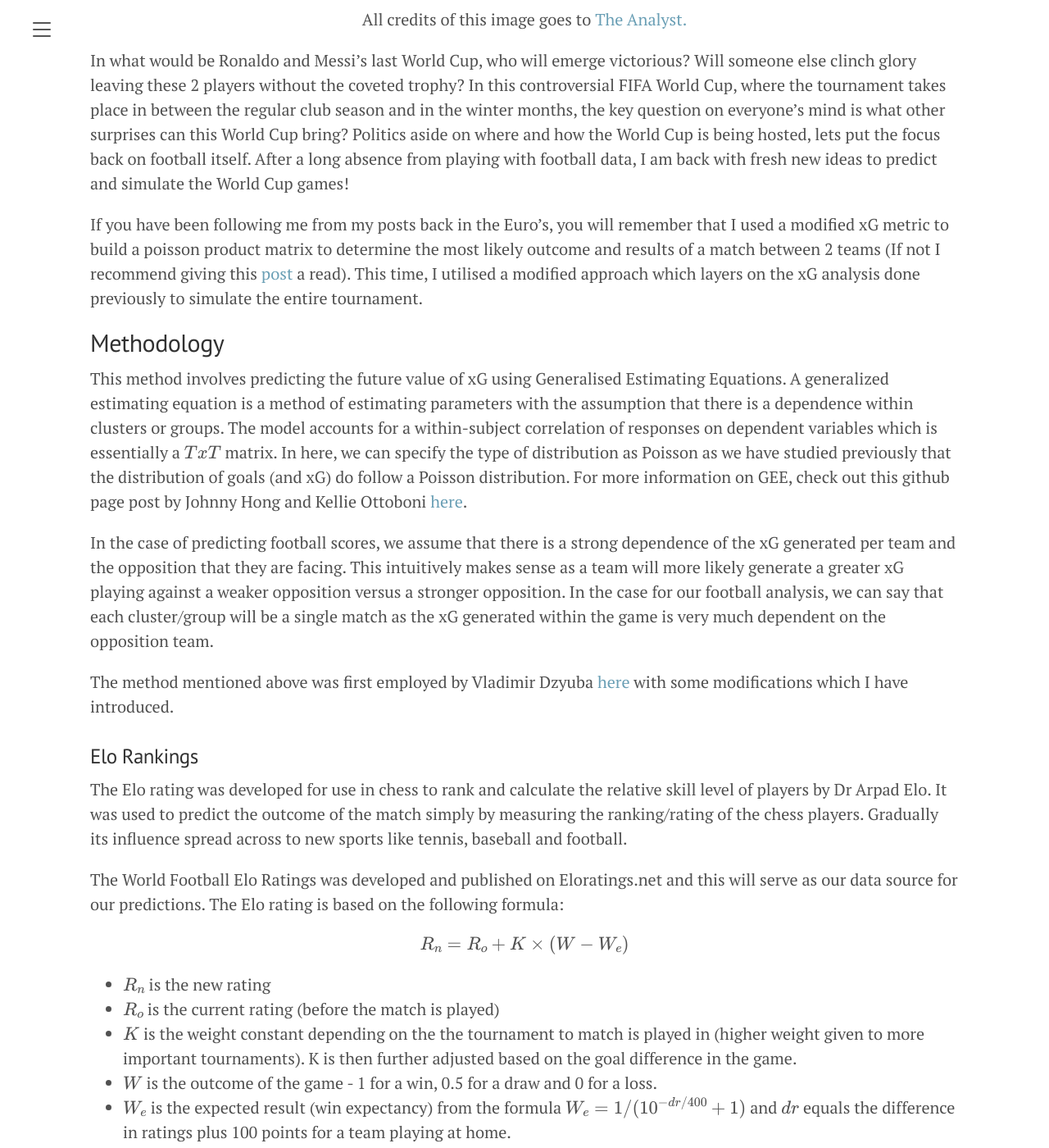
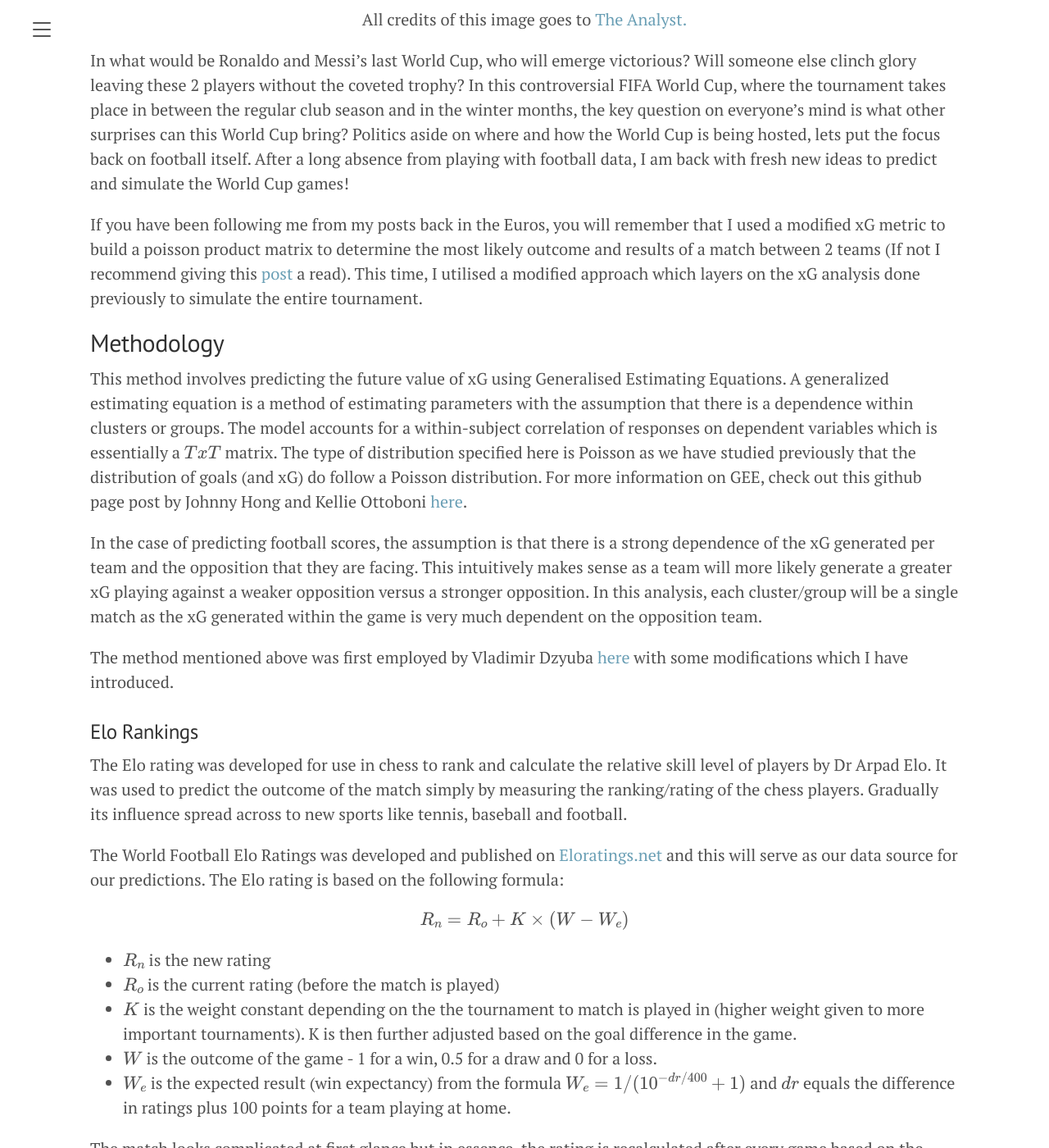
Before and after one commit to chuazy94/zy_blog_2, a Jekyll site: the page built from _posts/2022-11-18-world-cup-22-simulator.md, in a window 1280 px wide and 1400 px high, scrolled down 743 px. Shown: the whole window at 82% size. Built offline with Jekyll 4.4.1, drawn with Linux system fonts in a browser that asks for light colours; formulas are drawn with MathJax 3.

Commit message:
Fix some typos

```diff
--- a/_posts/2022-11-18-world-cup-22-simulator.md
+++ b/_posts/2022-11-18-world-cup-22-simulator.md
@@ -13,19 +13,19 @@ All credits of this image goes to <a href="https://theanalyst.com/eu/2022/11/wor
 In what would be Ronaldo and Messi’s last World Cup, who will emerge victorious? Will someone else clinch glory leaving these 2 players without the coveted trophy? In this controversial FIFA World Cup, where the tournament takes place in between the regular club season and in the winter months, the key question on everyone’s mind is what other surprises can this World Cup bring?
 Politics aside on where and how the World Cup is being hosted, lets put the focus back on football itself. After a long absence from playing with football data, I am back with fresh new ideas to predict and simulate the World Cup games!
 
-If you have been following me from my posts back in the Euro’s, you will remember that I used a modified xG metric to build a poisson product matrix to determine the most likely outcome and results of a match between 2 teams (If not I recommend giving this [post]({{ site.baseurl }}{% link _posts/2021-06-07-euros-prediction.md %}) a read).  This time, I utilised a modified approach which layers on the xG analysis done previously to simulate the entire tournament.
+If you have been following me from my posts back in the Euros, you will remember that I used a modified xG metric to build a poisson product matrix to determine the most likely outcome and results of a match between 2 teams (If not I recommend giving this [post]({{ site.baseurl }}{% link _posts/2021-06-07-euros-prediction.md %}) a read).  This time, I utilised a modified approach which layers on the xG analysis done previously to simulate the entire tournament.
 
 ## Methodology
-This method involves predicting the future value of xG using Generalised Estimating Equations. A generalized estimating equation is a method of estimating parameters with the assumption that there is a dependence within clusters or groups. The model accounts for a within-subject correlation of responses on dependent variables which is essentially a $$TxT$$ matrix. In here, we can specify the type of distribution as Poisson as we have studied previously that the distribution of goals (and xG) do follow a Poisson distribution. For more information on GEE, check out this github page post by  Johnny Hong and Kellie Ottoboni <a href="https://rlbarter.github.io/Practical-Statistics/2017/05/10/generalized-estimating-equations-gee/">here</a>.
+This method involves predicting the future value of xG using Generalised Estimating Equations. A generalized estimating equation is a method of estimating parameters with the assumption that there is a dependence within clusters or groups. The model accounts for a within-subject correlation of responses on dependent variables which is essentially a $$TxT$$ matrix. The type of distribution specified here is Poisson as we have studied previously that the distribution of goals (and xG) do follow a Poisson distribution. For more information on GEE, check out this github page post by  Johnny Hong and Kellie Ottoboni <a href="https://rlbarter.github.io/Practical-Statistics/2017/05/10/generalized-estimating-equations-gee/">here</a>.
 
-In the case of predicting football scores, we assume that there is a strong dependence of the xG generated per team and the opposition that they are facing. This intuitively makes sense as a team will more likely generate a greater xG playing against a weaker opposition versus a stronger opposition. In the case for our football analysis, we can say that each cluster/group will be a single match as the xG generated within the game is very much dependent on the opposition team.
+In the case of predicting football scores, the assumption is that there is a strong dependence of the xG generated per team and the opposition that they are facing. This intuitively makes sense as a team will more likely generate a greater xG playing against a weaker opposition versus a stronger opposition. In this analysis,  each cluster/group will be a single match as the xG generated within the game is very much dependent on the opposition team.
 
 The method mentioned above was first employed by Vladimir Dzyuba <a href="https://github.com/wxd/s3-2017-forecasting">here</a> with some modifications which I have introduced.
 
 ### Elo Rankings
 The Elo rating was developed for use in chess to rank and calculate the relative skill level of players by Dr Arpad Elo. It was used to predict the outcome of the match simply by measuring the ranking/rating of the chess players. Gradually its influence spread across to new sports like tennis, baseball and football.
 
-The World Football Elo Ratings was developed and published on Eloratings.net and this will serve as our data source for our predictions. The Elo rating is based on the following formula:
+The World Football Elo Ratings was developed and published on <a href="Eloratings.net">Eloratings.net</a> and this will serve as our data source for our predictions. The Elo rating is based on the following formula:
 
 $$R_{n} = R_{o} + K \times (W - W_{e})$$
 
```
